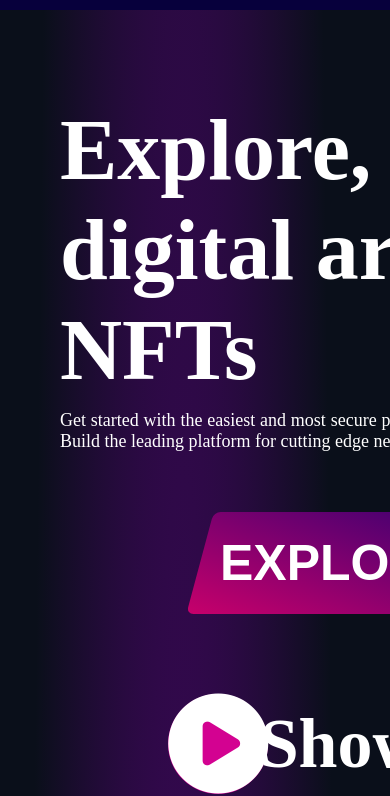
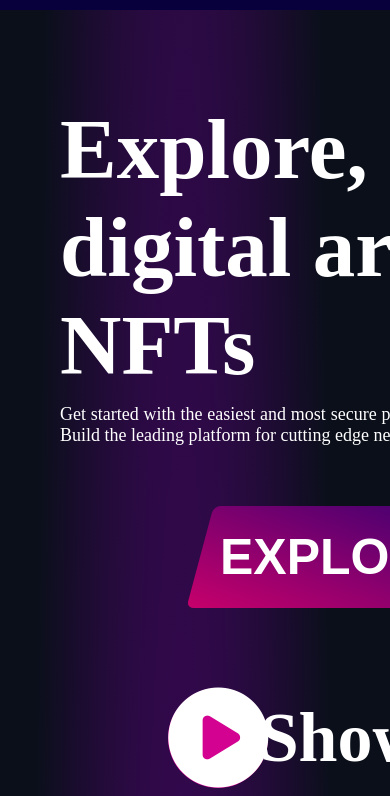
Before and after one commit to nzubevictor/nzubevictor.github.io, a plain HTML site: page NFT-Landing-Page/index.html in a window 390 px wide. Shown: the part 70-866 px from the top of the page. Drawn offline with Linux system fonts and the light colour scheme.

Commit message:
update index.css

```diff
--- a/NFT-Landing-Page/index.css
+++ b/NFT-Landing-Page/index.css
@@ -1714,7 +1714,7 @@ body{
     }
 
     .home_text h1{
-        font-size: 8.6rem;
+        font-size: 8.5rem;
         margin: 0;
         margin-left: 6rem;
         margin-top: 6rem;
```
